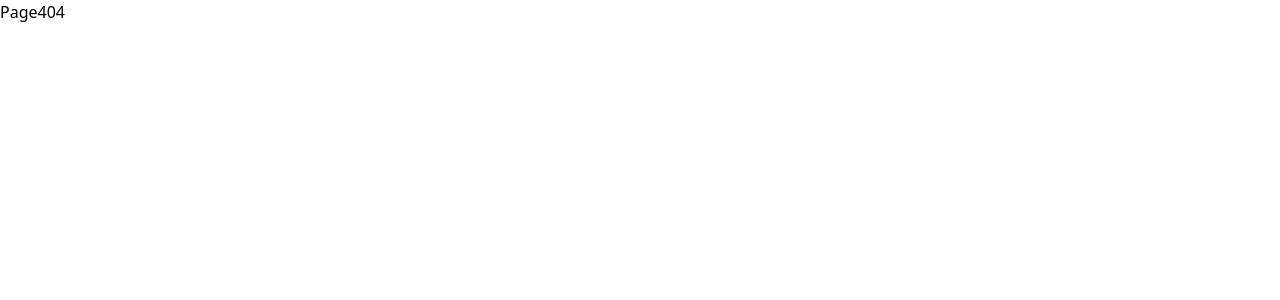
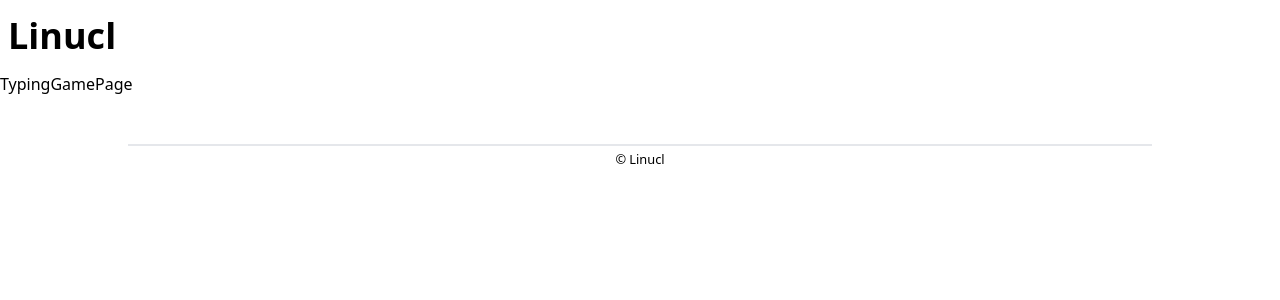
Before and after one commit to ponsAoki/Linucl, a React (Create React App) app in the folder front/: page /typing-game in a window 1280 px wide. Shown: the top 300 px of the page. Built offline with nearby package versions, Linux system fonts and the light colour scheme.

Commit message:
front: ヘッダーとフッターを完成
TopPageとHomePageとTypingGamePageにヘッダーとフッターを設定

```diff
--- /dev/null
+++ b/front/src/components/organisms/layout/Footer.tsx
@@ -0,0 +1,9 @@
+import { FC, memo } from "react";
+
+export const Footer: FC = memo(() => {
+  return(
+    <div className="border-t-2 w-4/5 mx-auto text-center mt-12">
+      <small>&copy; Linucl</small>
+    </div>
+  )
+})
--- /dev/null
+++ b/front/src/components/organisms/layout/Header.tsx
@@ -0,0 +1,9 @@
+import { FC, memo } from "react";
+
+export const Header: FC = memo(() => {
+  return(
+    <nav className="pl-2 py-4">
+      <h2 className="text-4xl font-black">Linucl</h2>
+    </nav>
+  )
+})
--- /dev/null
+++ b/front/src/components/organisms/layout/index.ts
@@ -0,0 +1,2 @@
+export { Footer } from "./Footer";
+export { Header } from "./Header";
--- a/front/src/pages/HomePage.tsx
+++ b/front/src/pages/HomePage.tsx
@@ -1,9 +1,12 @@
 import { FC, memo } from "react";
+import { Footer, Header } from "../components/organisms/layout";
 
 export const HomePage: FC = memo(() => {
   return (
     <div>
+      <Header />
       <div>HomePage</div>
+      <Footer />
     </div>
   )
 })
--- a/front/src/pages/TopPage.tsx
+++ b/front/src/pages/TopPage.tsx
@@ -1,9 +1,12 @@
 import { FC, memo } from "react";
+import { Footer, Header } from "../components/organisms/layout";
 
 export const TopPage: FC = memo(() => {
   return (
     <div>
+      <Header />
       <div>TopPage</div>
+      <Footer />
     </div>
   )
 })
--- a/front/src/pages/TypingGamePage.tsx
+++ b/front/src/pages/TypingGamePage.tsx
@@ -1,9 +1,12 @@
 import { FC, memo } from "react";
+import { Footer, Header } from "../components/organisms/layout";
 
 export const TypingGamePage: FC = memo(() => {
   return (
     <div>
+      <Header />
       <div>TypingGamePage</div>
+      <Footer />
     </div>
   )
 })
--- a/front/src/router/Router.tsx
+++ b/front/src/router/Router.tsx
@@ -7,7 +7,7 @@ export const Router: FC = memo(() => {
     <Routes>
       <Route path="/" element={<TopPage />} />
         <Route path="home" element={<HomePage />} />
-        <Route path="typing_game" element={<TypingGamePage />} />
+        <Route path="typing-game" element={<TypingGamePage />} />
         <Route path="*" element={<Page404 />} />
       <Route path="*" element={<Page404 />} />
     </Routes>
```
